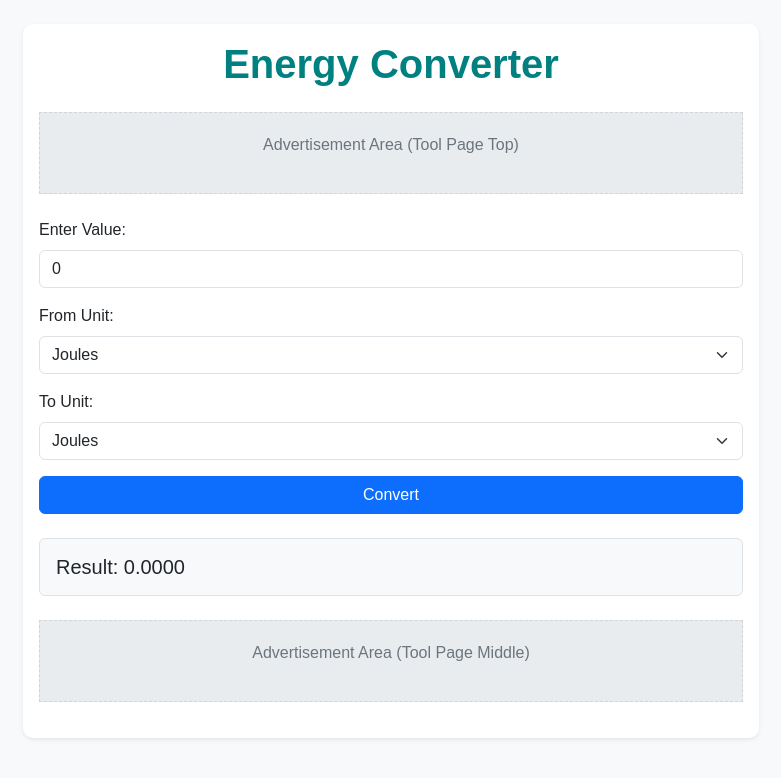
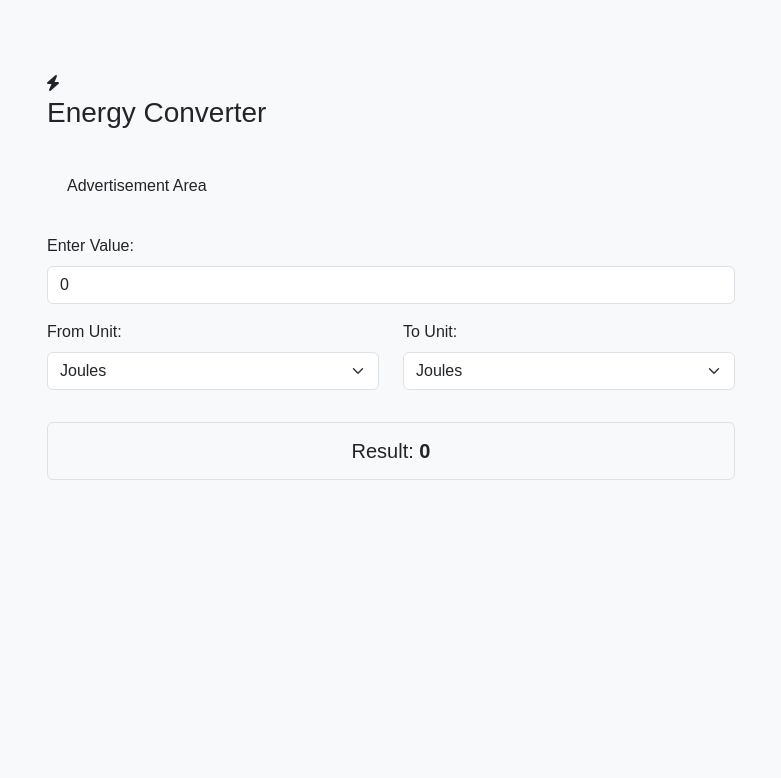
Before and after one commit to AiTechnocrafts/Multi-Converters-Tool, a plain HTML site: page tools/energy-converter.html in a window 1280 px wide. Shown: the whole page, without its empty margins (249-1030 px from the left). Drawn offline with nearby package versions, Linux system fonts and the light colour scheme.

Commit message:
Update energy-converter.html

```diff
--- a/tools/energy-converter.html
+++ b/tools/energy-converter.html
@@ -6,9 +6,11 @@
     <meta name="description" content="Energy Converter - Convert between various units of energy like Joules, Kilojoules, Calories, Kilowatt-hours, etc.">
     <meta name="keywords" content="energy converter, unit converter, joules, kilojoules, calories, kilowatt-hours, conversion tool">
     <meta name="author" content="Aitechnocraftschatbot">
-    <title>Energy Converter - Multi-Tools Hub</title>
+    <title>Energy Converter - Multi-Converters-Tool</title>
     <!-- Bootstrap CSS -->
     <link href="https://cdn.jsdelivr.net/npm/bootstrap@5.3.0/dist/css/bootstrap.min.css" rel="stylesheet">
+    <!-- Font Awesome for Icons -->
+    <link rel="stylesheet" href="https://cdnjs.cloudflare.com/ajax/libs/font-awesome/6.0.0-beta3/css/all.min.css">
     <!-- Custom CSS -->
     <link rel="stylesheet" href="../css/style.css">
     <!-- Favicon Placeholder -->
@@ -18,60 +20,47 @@
     <!-- Header will be dynamically loaded here -->
     <div id="header-placeholder"></div>
 
-    <main class="container my-4">
+    <main class="container my-5">
         <div class="row">
             <div class="col-lg-8 mx-auto">
-                <div class="card shadow-sm">
-                    <div class="card-body">
-                        <h1 class="card-title text-center mb-4">Energy Converter</h1>
+                <div class="tool-card p-4">
+                    <div class="icon"><i class="fas fa-bolt"></i></div>
+                    <h1 class="h3 mb-4">Energy Converter</h1>
 
-                        <!-- Ad Section Placeholder (Top of Tool) -->
-                        <div class="ad-placeholder mb-4">
-                            <p>Advertisement Area (Tool Page Top)</p>
+                    <div class="ad-space" style="padding: 20px;">
+                        <p>Advertisement Area</p>
                     </div>
 
                     <div class="mb-3">
                         <label for="inputValue" class="form-label">Enter Value:</label>
                         <input type="number" class="form-control" id="inputValue" placeholder="0" value="0">
                     </div>
-                        <div class="mb-3">
+                    <div class="row">
+                        <div class="col-md-6 mb-3">
                             <label for="inputUnit" class="form-label">From Unit:</label>
                             <select class="form-select" id="inputUnit">
                                 <option value="joules">Joules</option>
                                 <option value="kilojoules">Kilojoules</option>
                                 <option value="calories">Calories</option>
-                                <option value="kilocalories">Kilocalories (Food Calories)</option>
+                                <option value="kilocalories">Kilocalories</option>
                                 <option value="watt_hours">Watt Hours</option>
                                 <option value="kilowatt_hours">Kilowatt Hours</option>
-                                <option value="electronvolts">Electronvolts</option>
-                                <option value="btu">British Thermal Units (BTU)</option>
                             </select>
                         </div>
-                        <div class="mb-3">
+                        <div class="col-md-6 mb-3">
                             <label for="outputUnit" class="form-label">To Unit:</label>
                             <select class="form-select" id="outputUnit">
                                 <option value="joules">Joules</option>
                                 <option value="kilojoules">Kilojoules</option>
                                 <option value="calories">Calories</option>
-                                <option value="kilocalories">Kilocalories (Food Calories)</option>
+                                <option value="kilocalories">Kilocalories</option>
                                 <option value="watt_hours">Watt Hours</option>
                                 <option value="kilowatt_hours">Kilowatt Hours</option>
-                                <option value="electronvolts">Electronvolts</option>
-                                <option value="btu">British Thermal Units (BTU)</option>
                             </select>
                         </div>
-                        <div class="d-grid gap-2">
-                            <button class="btn btn-primary" id="convertBtn">Convert</button>
                     </div>
-                        <div class="mt-4 p-3 bg-light border rounded">
-                            <h5 class="mb-0">Result: <span id="resultValue">0</span></h5>
-                        </div>
-
-                        <!-- Ad Section Placeholder (Middle of Tool) -->
-                        <div class="ad-placeholder mt-4">
-                            <p>Advertisement Area (Tool Page Middle)</p>
-                        </div>
-
+                    <div class="mt-3 p-3 bg-light border rounded text-center">
+                        <h5 class="mb-0">Result: <span id="resultValue" class="fw-bold">0</span></h5>
                     </div>
                 </div>
             </div>
```
Lines whose indentation alone changed are shown as unchanged.
